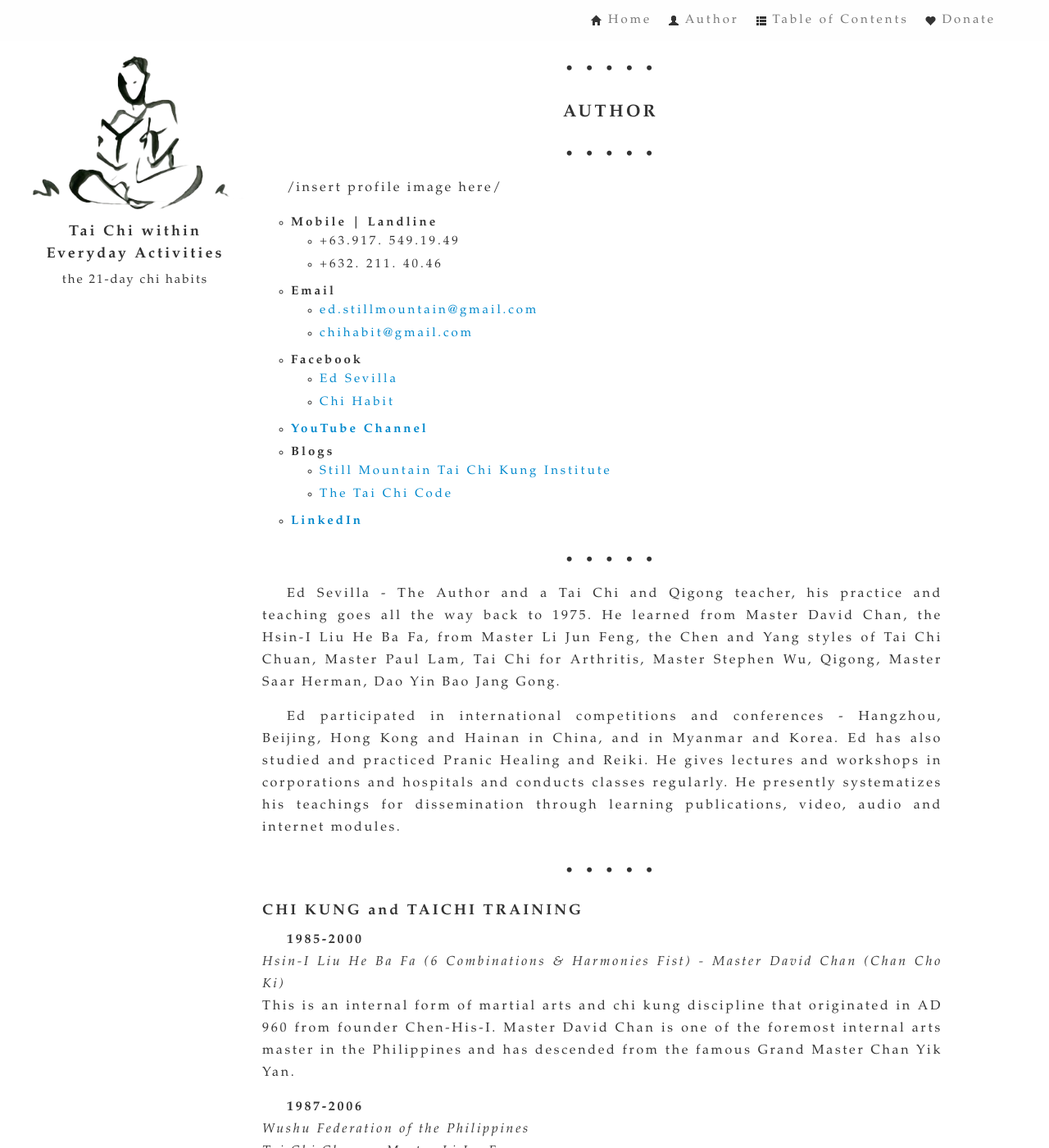
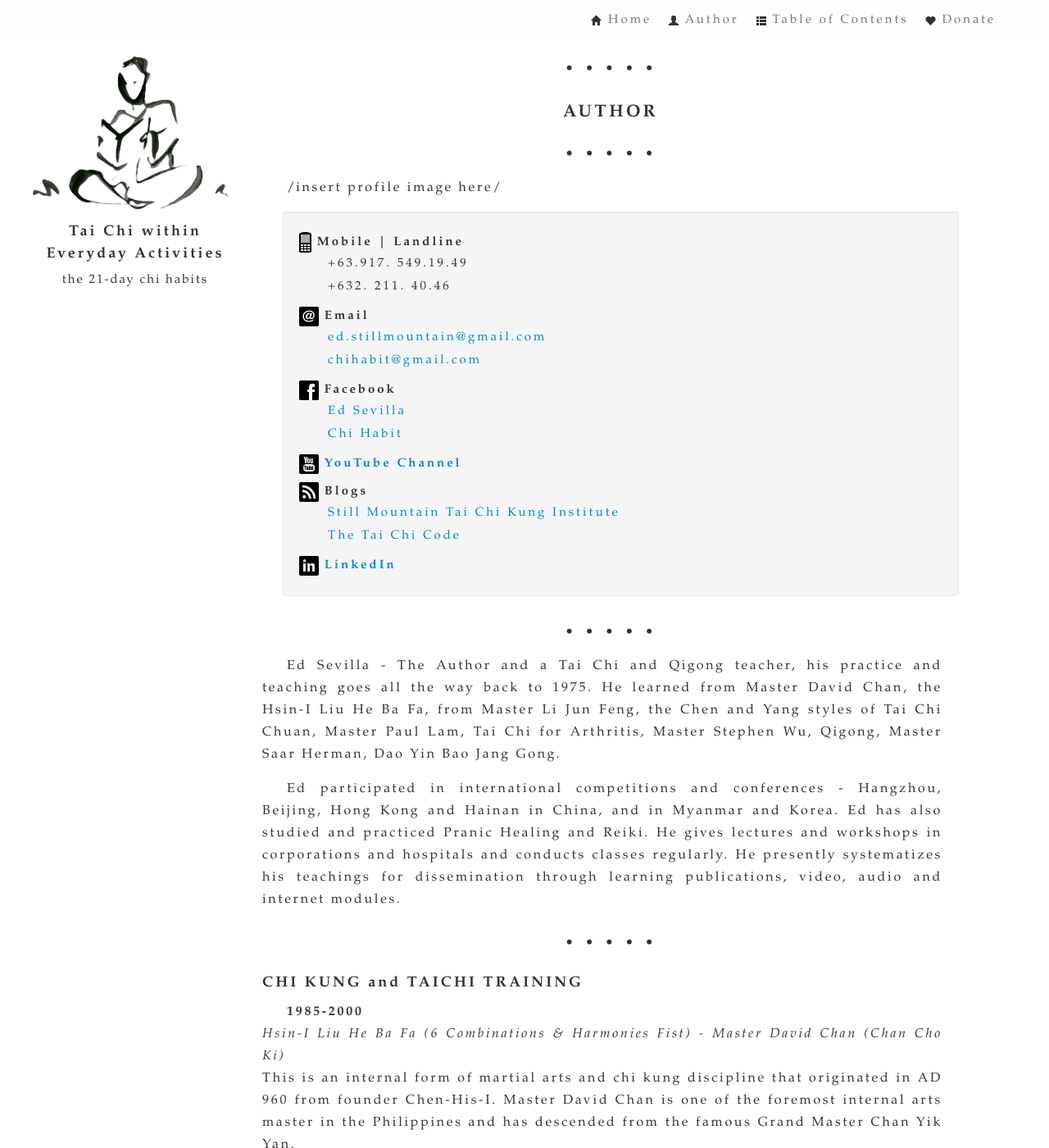
Before and after one commit to chihabit/Everyday-Taichi-Habits, a Jekyll site: the page built from content/author.html, in a window 1280 px wide and 1400 px high. Shown: the whole window at 82% size. Built offline with Jekyll 4.4.1, drawn with Linux system fonts in a browser that asks for light colours; some web fonts are replaced; Markdown is read by kramdown in place of the engine named in the settings.

Commit message:
Add icons to contacts section. Remove list-style. Box in well.

```diff
--- a/content/author.html
+++ b/content/author.html
@@ -12,9 +12,9 @@ layout: default
 /insert profile image here/
 </p>
 
-<ul>
-
+<ul id="contact_list" class="well">
   <li>
+    <img src="../images/glyphicons_139_phone.png" />
     <b>Mobile | Landline</b>
     <ul>
       <li>+63.917. 549.19.49</li>
@@ -23,6 +23,7 @@ layout: default
   </li>
 
   <li>
+    <img src="../images/glyphicons_329_e-mail.png" />
     <b>Email</b>
     <ul>
       <li><a href="mailto:ed.stillmountain@gmail.com">ed.stillmountain@gmail.com</a></li>
@@ -31,6 +32,7 @@ layout: default
   </li>
 
   <li>
+    <img src="../images/glyphicons_320_facebook.png" />
     <b>Facebook</b>
     <ul>
       <li><a href="http://www.facebook.com/ed.sevilla" target="_blank">Ed Sevilla</a></li>
@@ -39,12 +41,14 @@ layout: default
   </li>
 
   <li>
+    <img src="../images/glyphicons_342_youtube.png" />
     <a href="http://www.youtube.com/user/edstillmountain09" target="_blank">
       <b>YouTube Channel</b>
     </a>
   </li>
 
   <li>
+    <img src="../images/glyphicons_327_rss.png" />
     <b>Blogs</b>
     <ul>
       <li><a href="http://edstillmountain.blogspot.com/" target="_blank">Still Mountain Tai Chi Kung Institute</a></li>
@@ -53,11 +57,11 @@ layout: default
   </li>
 
   <li>
+    <img src="../images/glyphicons_337_linked_in.png" />
     <a href="http://ph.linkedin.com/pub/ed-sevilla/6/667/762" target="_blank">
       <b>LinkedIn</b>
     </a>
   </li>
-
 </ul>
 
 <h2>&#149; &#149; &#149; &#149; &#149;</h2>
--- a/css/style.css
+++ b/css/style.css
@@ -89,3 +89,11 @@ blockquote {
   font-style: italic;
   width: 100%;
 }
+
+ul#contact_list {
+  list-style: none;
+}
+
+ul#contact_list ul {
+  list-style: none;
+}
```
Lines whose indentation alone changed are shown as unchanged.
